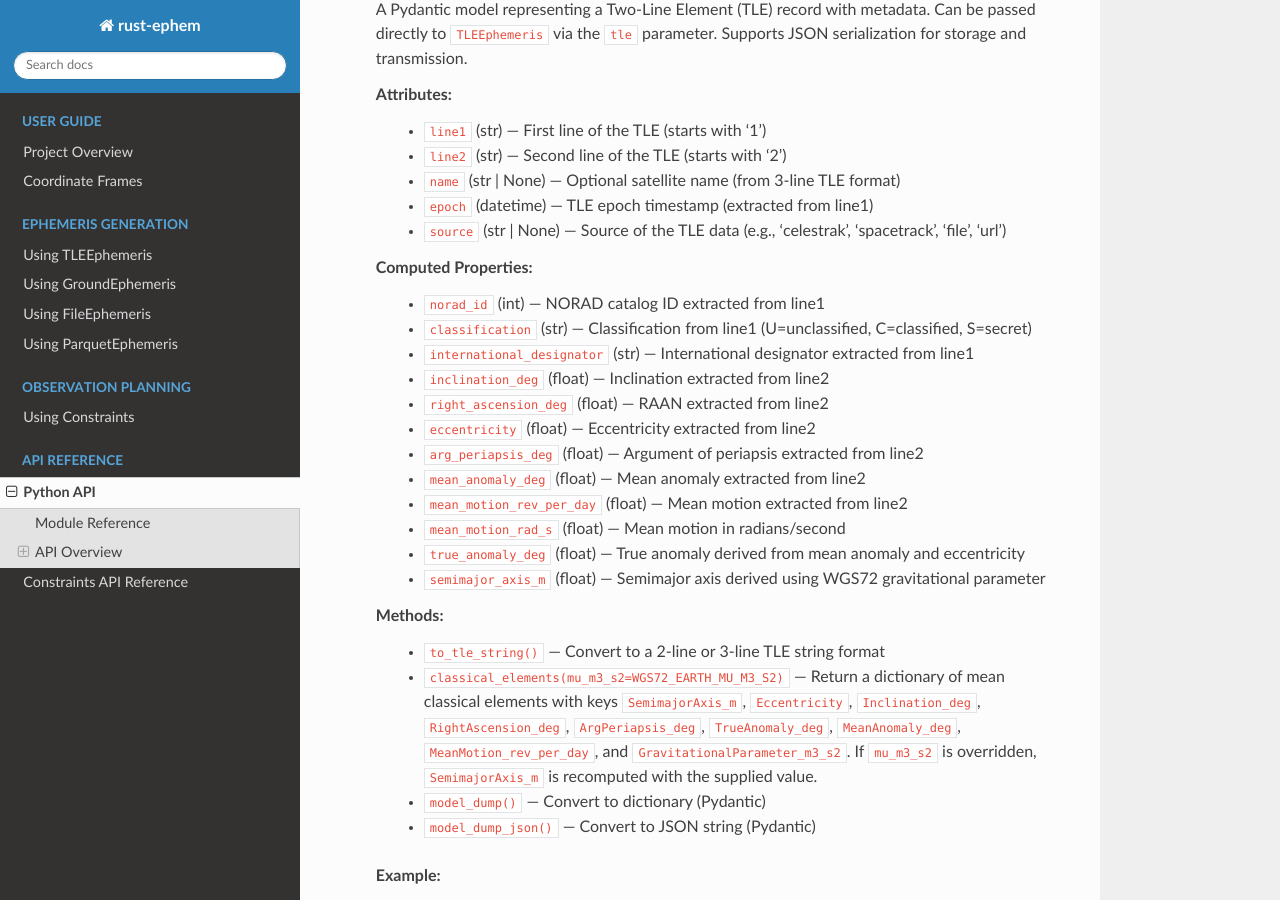
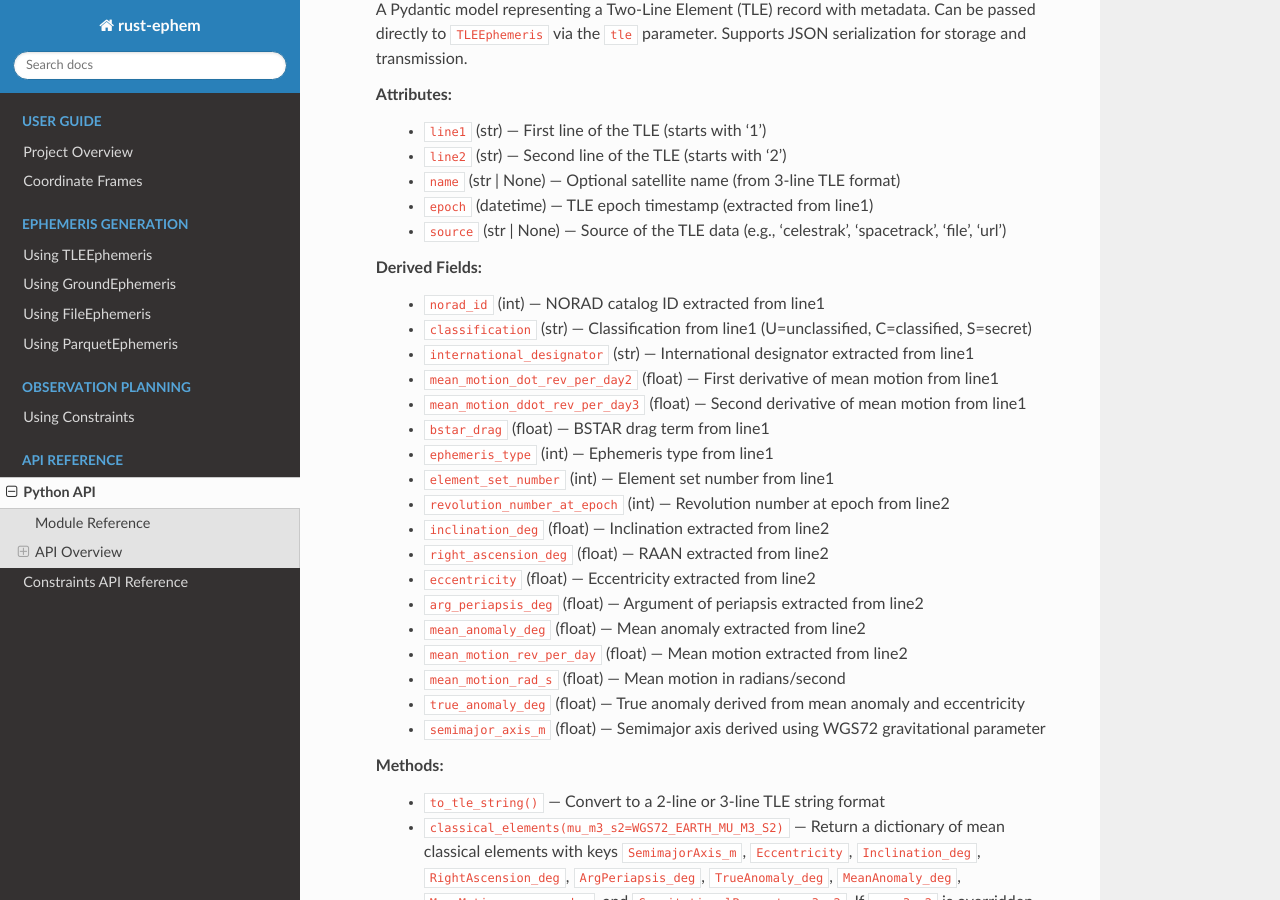
Before and after one commit to CosmicFrontierLabs/rust-ephem, a Sphinx documentation site: the page built from docs/api.rst, in a window 1280 px wide and 900 px high, scrolled down 18952 px. Built offline with Sphinx 7.4.7 and the Read the Docs theme 3.1.0, drawn with Linux system fonts in a browser that asks for light colours; pages that are not in the unit, such as notebooks, are missing from menus.

Commit message:
fix: remove computed fields in favor of validator. Add missing parameters.

```diff
--- a/docs/api.rst
+++ b/docs/api.rst
@@ -735,10 +735,16 @@ Data Models
     * ``epoch`` (datetime) — TLE epoch timestamp (extracted from line1)
     * ``source`` (str | None) — Source of the TLE data (e.g., 'celestrak', 'spacetrack', 'file', 'url')
 
-  **Computed Properties:**
+  **Derived Fields:**
     * ``norad_id`` (int) — NORAD catalog ID extracted from line1
     * ``classification`` (str) — Classification from line1 (U=unclassified, C=classified, S=secret)
     * ``international_designator`` (str) — International designator extracted from line1
+    * ``mean_motion_dot_rev_per_day2`` (float) — First derivative of mean motion from line1
+    * ``mean_motion_ddot_rev_per_day3`` (float) — Second derivative of mean motion from line1
+    * ``bstar_drag`` (float) — BSTAR drag term from line1
+    * ``ephemeris_type`` (int) — Ephemeris type from line1
+    * ``element_set_number`` (int) — Element set number from line1
+    * ``revolution_number_at_epoch`` (int) — Revolution number at epoch from line2
     * ``inclination_deg`` (float) — Inclination extracted from line2
     * ``right_ascension_deg`` (float) — RAAN extracted from line2
     * ``eccentricity`` (float) — Eccentricity extracted from line2
--- a/docs/ephemeris_tle.rst
+++ b/docs/ephemeris_tle.rst
@@ -171,6 +171,12 @@ manual column slicing.
 
 Available helpers include:
 
+- ``mean_motion_dot_rev_per_day2``
+- ``mean_motion_ddot_rev_per_day3``
+- ``bstar_drag``
+- ``ephemeris_type``
+- ``element_set_number``
+- ``revolution_number_at_epoch``
 - ``inclination_deg``
 - ``right_ascension_deg``
 - ``eccentricity``
--- a/rust_ephem/__init__.py
+++ b/rust_ephem/__init__.py
@@ -62,6 +62,7 @@ __all__ = [
     "ConstraintConfig",
     "SunConstraint",
     "MoonConstraint",
+    "BrightStarConstraint",
     "EarthLimbConstraint",
     "EclipseConstraint",
     "BodyConstraint",
@@ -111,6 +112,5 @@ __all__ = [
     "WGS72_EARTH_MU_M3_S2",
     "fetch_tle",
     "true_anomaly_from_mean_anomaly",
-    "BrightStarConstraint",
     "get_bright_stars",
 ]
```
Also changed, not shown: 3 other files.
